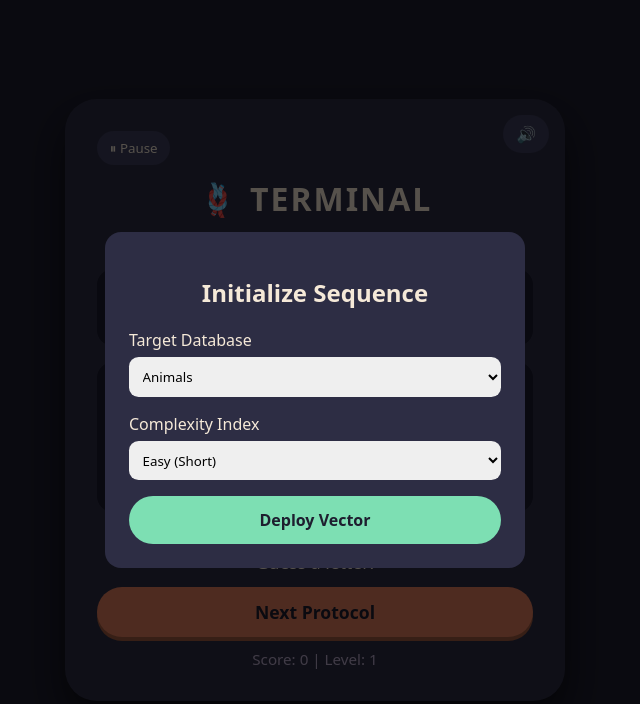
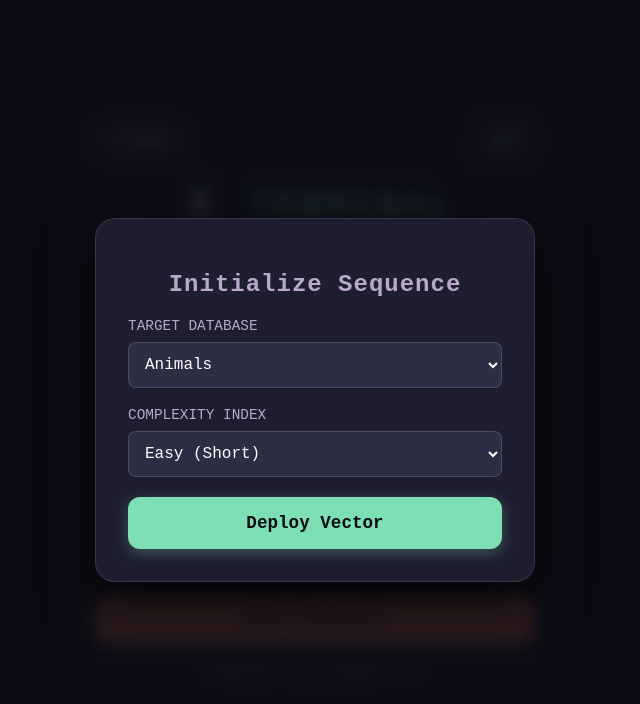
Before and after one commit to Evie9120/Evie9120.github.io-hangman, a plain HTML site: page index.html in a window 1280 px wide. Both pictures are taken after a click on the button "Initialize Terminal". Shown: the whole page, without its empty margins (325-965 px from the left). Drawn offline with Linux system fonts and the light colour scheme.

Commit message:
Update style.css

```diff
--- a/style.css
+++ b/style.css
@@ -1,51 +1,69 @@
 * {
     box-sizing: border-box;
-    font-family: system-ui, sans-serif;
+    font-family: 'Courier New', system-ui, sans-serif;
 }
 
 body {
-    background: #1e1e2f;
+    background: radial-gradient(circle at center, #1b1b2a 0%, #0d0d14 100%);
     display: flex;
     justify-content: center;
     align-items: center;
     min-height: 100vh;
     margin: 0;
+    color: #f5e9d8;
 }
 
+/* Glassmorphism Containers */
 .container {
-    background: #2d2d44;
-    padding: 2rem;
-    border-radius: 2rem;
-    box-shadow: 0 20px 40px rgba(0, 0, 0, 0.6);
+    background: rgba(45, 45, 68, 0.45);
+    backdrop-filter: blur(12px);
+    -webkit-backdrop-filter: blur(12px);
+    padding: 2.5rem;
+    border-radius: 1.5rem;
+    border: 1px solid rgba(255, 255, 255, 0.08);
+    box-shadow: 0 25px 50px rgba(0, 0, 0, 0.5), inset 0 1px 1px rgba(255, 255, 255, 0.1);
     text-align: center;
-    width: 500px;
+    width: 520px;
     max-width: 95%;
     position: relative;
+    transition: all 0.3s ease;
 }
 
 h1 {
-    color: #f5e9d8;
+    color: #7ddfb3;
+    font-size: 2.2rem;
     margin-top: 0;
-    letter-spacing: 2px;
+    margin-bottom: 0.5rem;
+    letter-spacing: 4px;
+    text-shadow: 0 0 15px rgba(125, 223, 179, 0.4);
+}
+
+h2 {
+    color: #b8a9c9;
+    letter-spacing: 1px;
 }
 
 .intro {
-    color: #f5e9d8;
-    margin-bottom: 1rem;
+    color: #a0a0c0;
+    font-size: 0.95rem;
+    margin-bottom: 2rem;
 }
 
 .instructions {
-    background: #1a1a2e;
-    color: #f5e9d8;
-    border-radius: 1rem;
-    padding: 1rem;
+    background: rgba(20, 20, 35, 0.75);
+    border-left: 4px solid #7ddfb3;
+    color: #cbd5e1;
+    border-radius: 0.75rem;
+    padding: 1.2rem;
     text-align: left;
-    margin: 1rem 0;
+    margin: 1.5rem 0;
+    font-size: 0.9rem;
 }
 
 .instructions h2 {
     margin-top: 0;
-    font-size: 1rem;
+    font-size: 1.05rem;
+    color: #f5e9d8;
 }
 
 .instructions ol {
@@ -53,203 +71,270 @@ h1 {
     padding-left: 1.2rem;
 }
 
+.instructions li {
+    margin-bottom: 0.5rem;
+}
+
 .score-card {
+    background: rgba(255, 255, 255, 0.03);
+    border: 1px dashed rgba(184, 169, 201, 0.3);
+    padding: 0.75rem;
+    border-radius: 0.5rem;
     color: #b8a9c9;
     font-size: 1rem;
-    margin: 1rem 0;
+    margin: 1.5rem 0;
+}
+
+/* Controls & Interactive Items */
+.btn-icon {
+    font-size: 1.2rem;
+    line-height: 1;
+    display: flex;
+    align-items: center;
+    justify-content: center;
 }
 
 .sound-toggle,
-.menu-btn,
 .pause-btn {
-    background: #3d3d5c;
+    background: rgba(61, 61, 92, 0.7);
     color: #f5e9d8;
-    border: none;
-    border-radius: 999px;
+    border: 1px solid rgba(255, 255, 255, 0.1);
+    border-radius: 0.5rem;
     cursor: pointer;
-    padding: 0.5rem 0.8rem;
+    padding: 0.6rem 1rem;
+    font-weight: bold;
+    transition: all 0.2s ease;
+}
+
+.sound-toggle:hover, .pause-btn:hover {
+    background: #4a4a6e;
+    border-color: rgba(255, 255, 255, 0.25);
+    box-shadow: 0 0 10px rgba(255, 255, 255, 0.1);
 }
 
 .sound-toggle {
     position: absolute;
-    top: 1rem;
-    right: 1rem;
-    font-size: 1rem;
+    top: 1.5rem;
+    right: 1.5rem;
 }
 
 .top-controls {
     display: flex;
     justify-content: space-between;
-    gap: 0.5rem;
-    margin-bottom: 0.8rem;
+    align-items: center;
+    margin-bottom: 1.5rem;
 }
 
+.top-controls .sound-toggle {
+    position: static;
+}
+
+/* Core System Buttons */
 .start-btn {
     background: #7ddfb3;
-    color: #1e1e2f;
+    color: #0d0d14;
     border: none;
-    padding: 0.8rem 2rem;
-    border-radius: 2rem;
-    font-size: 1rem;
+    padding: 1rem 2rem;
+    border-radius: 0.75rem;
+    font-size: 1.1rem;
     font-weight: bold;
     cursor: pointer;
-    transition: 0.2s;
+    transition: all 0.25s cubic-bezier(0.4, 0, 0.2, 1);
     width: 100%;
+    box-shadow: 0 4px 14px rgba(125, 223, 179, 0.3);
 }
 
 .start-btn:hover {
     background: #9be8c7;
-    transform: scale(1.03);
+    transform: translateY(-2px);
+    box-shadow: 0 6px 20px rgba(125, 223, 179, 0.5);
 }
 
+.reset-btn {
+    background: #e07c5c;
+    color: #0d0d14;
+    border: none;
+    padding: 0.9rem 2.2rem;
+    border-radius: 0.75rem;
+    font-size: 1.1rem;
+    font-weight: bold;
+    cursor: pointer;
+    transition: all 0.2s ease;
+    width: 100%;
+    box-shadow: 0 4px 14px rgba(224, 124, 92, 0.3);
+    margin-top: 0.5rem;
+}
+
+.reset-btn:hover {
+    background: #f08c6c;
+    transform: translateY(-2px);
+    box-shadow: 0 6px 18px rgba(224, 124, 92, 0.5);
+}
+
+/* Play Board UI Elements */
 .topic {
     color: #b8a9c9;
-    font-size: 0.9rem;
-    margin-bottom: 0.5rem;
+    font-size: 1rem;
+    margin-bottom: 0.8rem;
+    text-transform: uppercase;
+    letter-spacing: 1px;
 }
 
 .word {
-    font-size: 2.8rem;
-    letter-spacing: 0.6rem;
-    color: #f5e9d8;
-    background: #1a1a2e;
-    padding: 0.5rem 1rem;
-    border-radius: 1rem;
-    margin: 0.5rem 0 1rem;
+    font-size: 2.5rem;
+    letter-spacing: 0.5rem;
+    color: #ffffff;
+    background: rgba(20, 20, 35, 0.8);
+    padding: 0.8rem 1rem;
+    border-radius: 0.75rem;
+    margin: 0.5rem 0 1.2rem;
     font-weight: bold;
+    border: 1px solid rgba(255, 255, 255, 0.05);
+    box-shadow: inset 0 2px 8px rgba(0,0,0,0.8);
+    word-break: break-all;
 }
 
 .hangman-art {
     font-family: monospace;
-    font-size: 1.1rem;
-    line-height: 1.3;
-    color: #e0d6c8;
-    background: #1a1a2e;
-    padding: 0.8rem;
-    border-radius: 1rem;
-    margin: 0.5rem 0;
+    font-size: 1.2rem;
+    line-height: 1.4;
+    color: #7ddfb3;
+    background: rgba(20, 20, 35, 0.8);
+    padding: 1rem;
+    border-radius: 0.75rem;
+    margin: 1rem 0;
     white-space: pre;
-    min-height: 150px;
+    min-height: 140px;
+    display: flex;
+    align-items: center;
+    justify-content: center;
+    border: 1px solid rgba(255, 255, 255, 0.05);
 }
 
+/* Keyboard Panel */
 .letters {
     display: flex;
     flex-wrap: wrap;
     justify-content: center;
-    gap: 0.4rem;
-    margin: 1.2rem 0;
+    gap: 0.45rem;
+    margin: 1.5rem 0;
 }
 
 .letters button {
-    background: #3d3d5c;
+    background: rgba(61, 61, 92, 0.6);
     color: #f5e9d8;
-    border: none;
-    width: 2.4rem;
-    height: 2.4rem;
-    border-radius: 0.6rem;
-    font-size: 1.2rem;
+    border: 1px solid rgba(255, 255, 255, 0.05);
+    width: 2.5rem;
+    height: 2.5rem;
+    border-radius: 0.5rem;
+    font-size: 1.1rem;
     font-weight: bold;
     cursor: pointer;
-    transition: 0.15s;
-    box-shadow: 0 3px 0 #1a1a2e;
+    transition: all 0.15s ease;
+    text-transform: uppercase;
 }
 
 .letters button:hover:not(:disabled) {
     background: #5a5a7a;
-    transform: scale(1.05);
+    color: #fff;
+    border-color: #7ddfb3;
+    box-shadow: 0 0 10px rgba(125, 223, 179, 0.4);
 }
 
 .letters button:disabled {
-    opacity: 0.3;
+    opacity: 0.2;
     cursor: not-allowed;
-    transform: none;
 }
 
 .status {
-    color: #f5e9d8;
+    color: #e0d6c8;
     font-size: 1.1rem;
-    margin: 0.8rem 0;
-}
-
-.reset-btn {
-    background: #e07c5c;
-    color: #1e1e2f;
-    border: none;
-    padding: 0.8rem 2.2rem;
-    border-radius: 2rem;
-    font-size: 1.1rem;
+    margin: 1rem 0;
     font-weight: bold;
-    cursor: pointer;
-    transition: 0.2s;
-    box-shadow: 0 4px 0 #9e5a40;
-    width: 100%;
-}
-
-.reset-btn:hover {
-    background: #f08c6c;
-    transform: scale(1.03);
+    min-height: 1.5rem;
 }
 
 .score {
     color: #b8a9c9;
-    margin-top: 0.8rem;
-    font-size: 0.95rem;
+    margin-top: 1.2rem;
+    font-size: 1rem;
+    letter-spacing: 1px;
 }
 
+/* Modals Overlay Base styling */
 .modal-overlay {
     position: fixed;
     inset: 0;
-    background: rgba(0, 0, 0, 0.65);
+    background: rgba(10, 10, 18, 0.85);
+    backdrop-filter: blur(8px);
+    -webkit-backdrop-filter: blur(8px);
     display: flex;
     align-items: center;
     justify-content: center;
-    z-index: 10;
+    z-index: 100;
+    animation: fadeIn 0.25s ease-out;
 }
 
 .modal-card {
-    background: #2d2d44;
+    background: #1e1e2f;
+    border: 1px solid rgba(255, 255, 255, 0.1);
     color: #f5e9d8;
-    width: 420px;
+    width: 440px;
     max-width: 90%;
-    padding: 1.5rem;
-    border-radius: 1rem;
+    padding: 2rem;
+    border-radius: 1.25rem;
     text-align: center;
+    box-shadow: 0 20px 50px rgba(0,0,0,0.7);
 }
 
 .small-modal {
-    width: 320px;
+    width: 350px;
 }
 
 .setup-group {
-    margin: 1rem 0;
+    margin: 1.2rem 0;
     text-align: left;
 }
 
 .setup-group label {
     display: block;
-    margin-bottom: 0.4rem;
+    margin-bottom: 0.5rem;
+    font-size: 0.9rem;
+    color: #b8a9c9;
+    text-transform: uppercase;
 }
 
 .setup-group select {
     width: 100%;
-    padding: 0.6rem;
-    border-radius: 0.6rem;
-    border: none;
+    padding: 0.75rem;
+    border-radius: 0.5rem;
+    background: #2d2d44;
+    color: #fff;
+    border: 1px solid rgba(255, 255, 255, 0.15);
+    font-size: 1rem;
+    outline: none;
+    cursor: pointer;
 }
 
-.message {
-    font-weight: bold;
-    font-size: 1.2rem;
+.setup-group select:focus {
+    border-color: #7ddfb3;
 }
 
 .win {
     color: #7ddfb3;
+    text-shadow: 0 0 10px rgba(125, 223, 179, 0.3);
 }
 
 .lose {
     color: #e07c5c;
+    text-shadow: 0 0 10px rgba(224, 124, 92, 0.3);
 }
 
 [hidden] {
     display: none !important;
 }
+
+@keyframes fadeIn {
+    from { opacity: 0; transform: scale(0.96); }
+    to { opacity: 1; transform: scale(1); }
+}
```
